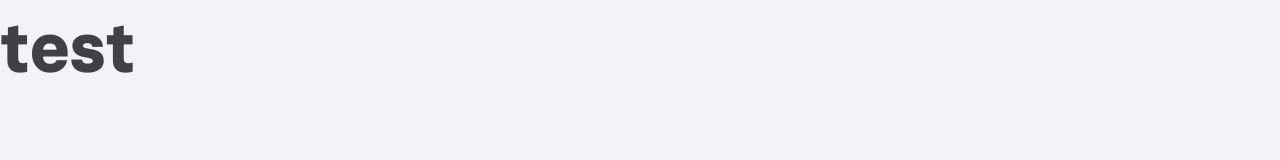
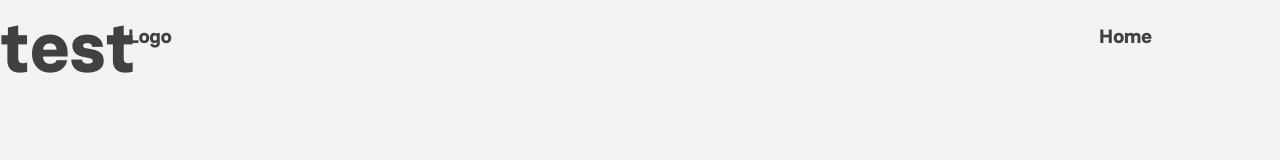
Before and after one commit to santiago-webdev/portfolio-and-blog, a SvelteKit app: page / in a window 1280 px wide. Shown: the top 160 px of the page. Built offline with nearby package versions, Linux system fonts and the light colour scheme.

Commit message:
Added `Nav` component from my blog repository

```diff
--- /dev/null
+++ b/src/lib/components/Nav.svelte
@@ -0,0 +1,83 @@
+<script lang="ts">
+	import { base } from '$app/paths';
+	import { page } from '$app/stores';
+
+	let y = 0;
+	export let pageHeight = 0;
+	$: windowHeight = 0;
+	$: pageHeightWithoutWindow = pageHeight - windowHeight;
+
+	const navItems = [
+		{ label: 'Home', href: `${base}/` }
+		// { label: 'About', href: `${base}/about` },
+		// { label: 'Contact', href: `${base}/contact` }
+	];
+</script>
+
+<svelte:window bind:innerHeight={windowHeight} bind:scrollY={y} />
+
+<header style:position={$page.url.pathname === `/${base}` ? 'fixed' : 'sticky'}>
+	<a href="{base}/">Logo</a>
+	<nav>
+		<ul class="flex">
+			{#each navItems as item}
+				<li>
+					<a href={item.href}>{item.label}</a>
+				</li>
+			{/each}
+		</ul>
+	</nav>
+</header>
+<progress max={pageHeightWithoutWindow} value={y} />
+
+<style>
+	ul {
+		display: flex;
+		flex-direction: row;
+		place-items: center;
+	}
+
+	header {
+		top: 6px;
+		left: 0;
+		right: 0;
+		display: flex;
+		place-items: center;
+		place-content: center;
+		justify-content: space-between;
+		width: min(100% - 3rem, var(--wide));
+		margin-inline: auto;
+		/* outline: 3px red solid; */
+	}
+
+	a {
+		margin: 1rem;
+		font-weight: bold;
+		font-size: clamp(0.6rem, 8vw, 1.2rem);
+	}
+
+	progress {
+		top: 0;
+		left: 0;
+		right: 0;
+		position: fixed;
+		/* width: min(100% - 3rem, var(--wide)); */
+		width: 100%;
+		margin-inline: auto;
+		border-radius: 0;
+		height: 6px;
+		border: 0;
+	}
+
+	progress::-webkit-progress-bar,
+	progress {
+		background: transparent;
+	}
+
+	progress::-moz-progress-bar {
+		background: var(--cc-fg);
+	}
+	progress::-webkit-progress-value {
+		background: var(--cc-fg);
+	}
+</style>
--- a/src/routes/+layout.svelte
+++ b/src/routes/+layout.svelte
@@ -1,9 +1,33 @@
 <script lang="ts">
 	import '$lib/styles/reset.css';
 	import '$lib/styles/global.css';
+	import Nav from '$lib/components/Nav.svelte';
+	import { onMount } from 'svelte';
+
+	let body: HTMLElement;
+	$: pageHeight = 0;
+	onMount(() => {
+		const resizeObserver = new ResizeObserver(entries => {
+			const entry = entries.at(0);
+
+			// Get the block size, which is basically like doing body.scrollHeight
+			// but with the difference that this will update if the height of the
+			// current page changes.
+			// pageHeight = Math.floor(entry!.contentBoxSize[0].blockSize)
+			if (entry !== undefined) {
+				pageHeight = Math.floor(entry.contentBoxSize[0].blockSize);
+			}
+		});
+
+		resizeObserver.observe(body);
+
+		// This callback cleans up the observer
+		return () => resizeObserver.unobserve(body);
+	});
 </script>
 
 <div class="layout">
+	<Nav {pageHeight} />
 	<slot />
 </div>
 
```
